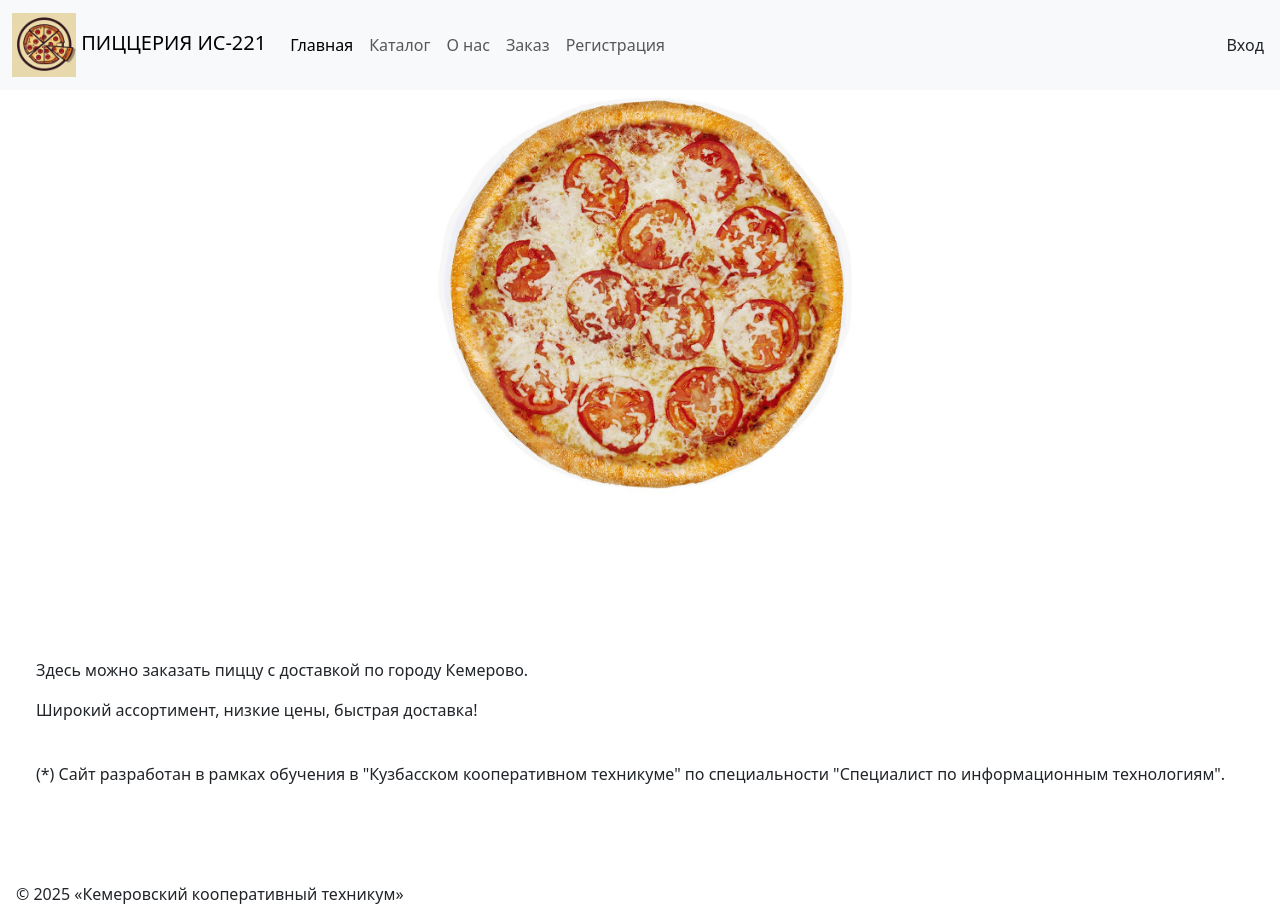
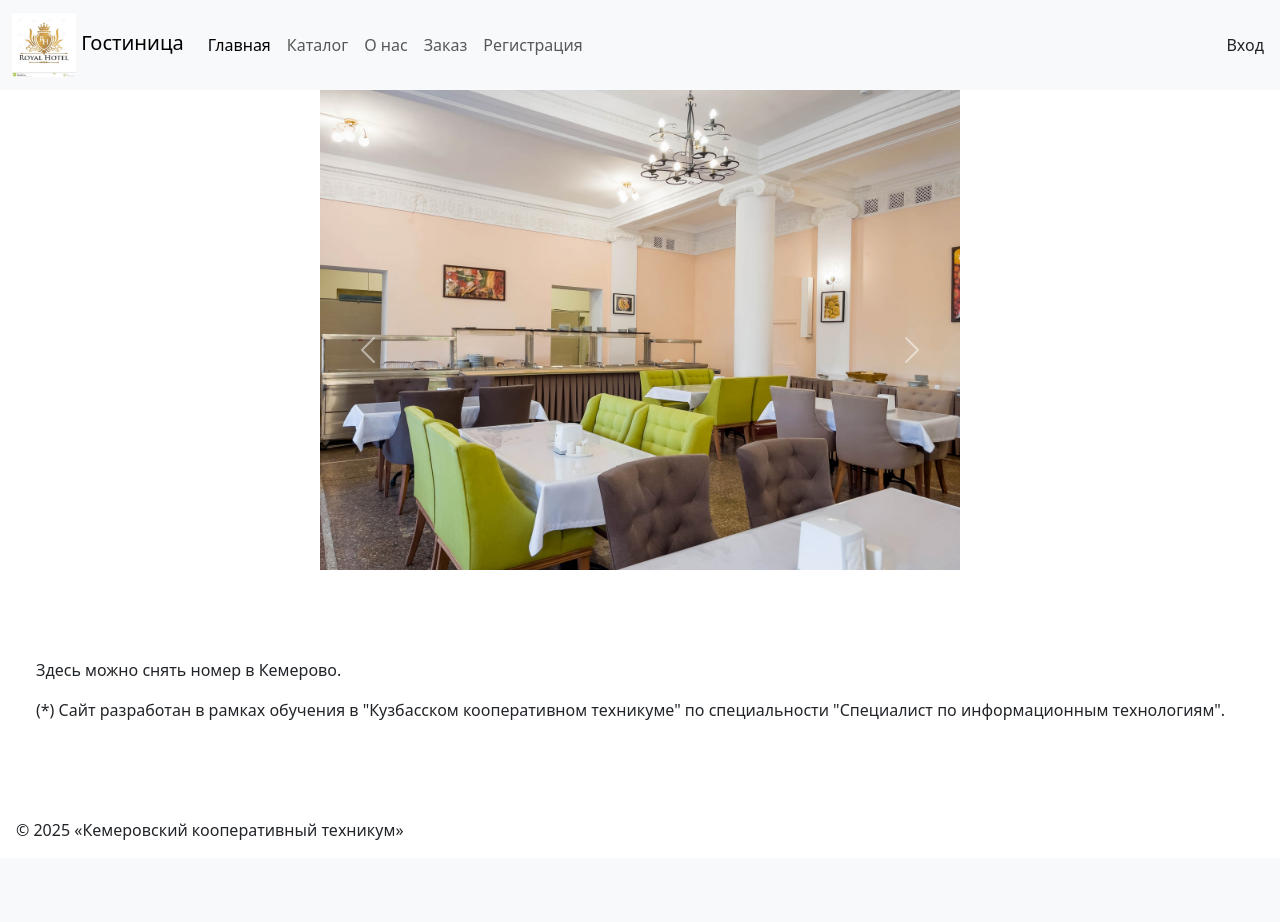
Before and after one commit to Coopteh/pizza221, a PHP site: page /gostishka/ in a window 1280 px wide. After the commit the page ends 840 px from the top, so only its background shows below. Run offline with PHP 8.4, Linux system fonts and the light colour scheme.

Commit message:
Обновил

```diff
--- a/src/Configs/Config.php
+++ b/src/Configs/Config.php
@@ -11,7 +11,7 @@ class Config {
     const STORAGE_TYPE= self::TYPE_DB;
 
     // настройки подключения
-    const MYSQL_DNS = 'mysql:dbname=is221;host=localhost';
+    const MYSQL_DNS = 'mysql:dbname=is-221;host=localhost';
     const MYSQL_USER = 'root';
     const MYSQL_PASSWORD = '';
 
--- a/src/Views/BaseTemplate.php
+++ b/src/Views/BaseTemplate.php
@@ -20,8 +20,8 @@ class BaseTemplate
                 <nav class="navbar navbar-expand-lg bg-body-tertiary">
                 <div class="container-fluid">
                     <a class="navbar-brand" href="#">
-                        <img src="https://localhost/gostishka/assets/images/logo.png" alt="Логотип компании" width="64" height="64">
-                        ПИЦЦЕРИЯ ИС-221
+                        <img src="https://localhost/gostishka/assets/images/xyi.png" alt="Логотип компании" width="64" height="64">
+                        Гостиница
                     </a>
                     <button class="navbar-toggler" type="button" data-bs-toggle="collapse" data-bs-target="#navbarNav" aria-controls="navbarNav" aria-expanded="false" aria-label="Toggle navigation">
                     <span class="navbar-toggler-icon"></span>
--- a/src/Views/HomeTemplate.php
+++ b/src/Views/HomeTemplate.php
@@ -14,13 +14,13 @@ class HomeTemplate extends BaseTemplate
                 <div id="carouselExampleAutoplaying" class="carousel slide" data-bs-ride="carousel">
                     <div class="carousel-inner" style="height:65vh;">
                         <div class="carousel-item active">
-                        <img src="./assets/images/image1.png" class="d-block w-100 h-100" alt="...">
+                        <img src="assets/images/xyi1.png" class="d-block w-100 h-100" alt="...">
                         </div>
                         <div class="carousel-item">
-                        <img src="./assets/images/image2.png" class="d-block w-100 h-100 " alt="...">
+                        <img src="assets/images/xyi2.png" class="d-block w-100 h-100 " alt="...">
                         </div>
                         <div class="carousel-item">
-                        <img src="./assets/images/image3.png" class="d-block w-100 h-100" alt="...">
+                        <img src="assets/images/xyi3.png" class="d-block w-100 h-100" alt="...">
                         </div>
                     </div>
                     <button class="carousel-control-prev" type="button" data-bs-target="#carouselExampleAutoplaying" data-bs-slide="prev">
@@ -36,8 +36,7 @@ class HomeTemplate extends BaseTemplate
         </section>
         <main class="row">
             <div class="p-5">
-                <p>Здесь можно заказать пиццу с доставкой по городу Кемерово.</p>
-                <p>Широкий ассортимент, низкие цены, быстрая доставка!<br><br></p>
+                <p>Здесь можно снять номер в Кемерово.</p>
                 <p> (*) Сайт разработан в рамках обучения в "Кузбасском кооперативном техникуме" по специальности "Специалист по информационным технологиям".</p>
             </div>
         </main>
```
Also changed, not shown: assets/images/image1.png (deleted), assets/images/image2.png (deleted), assets/images/image3.png (deleted), assets/images/logo.png (deleted), assets/images/lux.png (added), assets/images/odin.png (added), assets/images/tri.png (added), assets/images/xyi.png (added), assets/images/xyi1.png (added), assets/images/xyi2.png (added), assets/images/xyi3.png (added).
